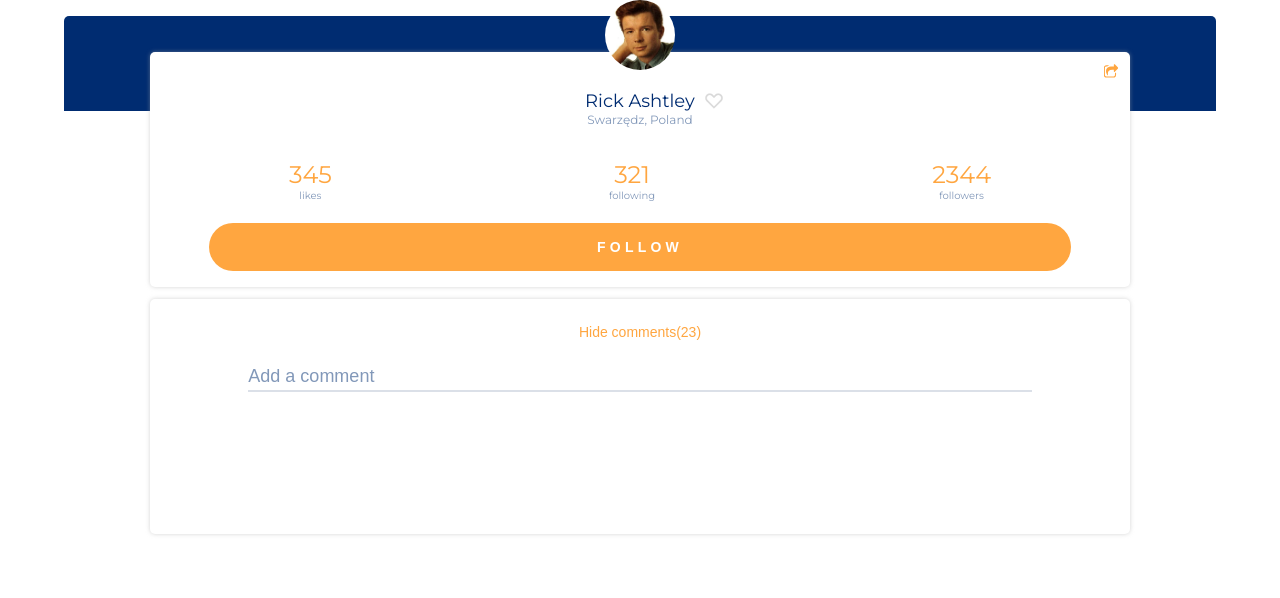
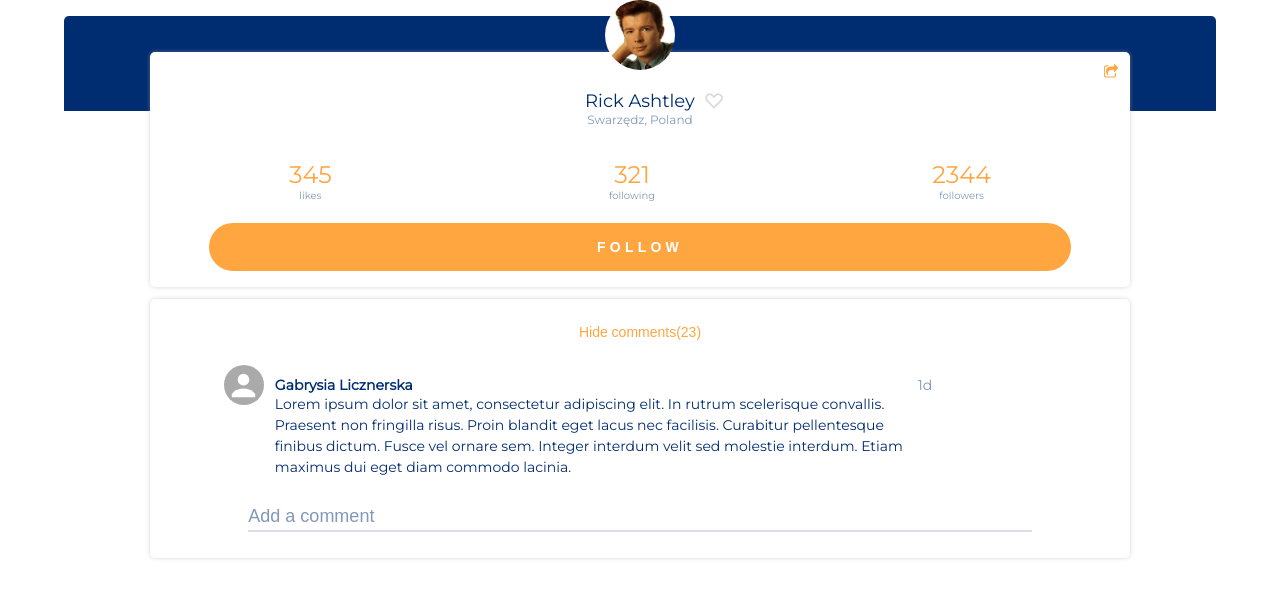
Before and after one commit to pawellicznerski/follow_app, a React (Create React App) app: page / in a window 1280 px wide. Shown: the top 598 px of the page. Built offline with nearby package versions, Linux system fonts and the light colour scheme.

Commit message:
styling comments

```diff
--- a/src/App.css
+++ b/src/App.css
@@ -1,3 +1,37 @@
+.single-comment {
+  width: 100%;
+  display: flex; }
+  .single-comment__icon {
+    width: 40px;
+    height: 40px;
+    border-radius: 50%;
+    background-image: url("./components/follow-app/comments/comments-grid/__comments-grid__single-comment/person.svg");
+    background-position: center;
+    background-size: 35px 35px;
+    background-repeat: no-repeat;
+    background-color: #aaaaaa; }
+  .single-comment__content {
+    width: 79%;
+    margin: 11px 0 0 11px;
+    display: flex;
+    flex-wrap: wrap;
+    color: #002C71;
+    font-size: 14px; }
+    .single-comment__content__name {
+      font-size: 14px;
+      width: 80%; }
+    .single-comment__content__date {
+      opacity: 0.5;
+      width: 20%;
+      display: flex;
+      justify-content: flex-end; }
+    .single-comment__content__text {
+      padding-right: 10px;
+      line-height: 21px; }
+
+.comments-grid {
+  width: 85%; }
+
 .comments {
   width: 85%;
   min-width: 283px;
@@ -18,7 +52,8 @@
     border: 0;
     border-bottom: 2px solid #DBE0E8;
     width: 80%;
-    height: 27px; }
+    height: 27px;
+    margin: 2em 0; }
     .comments__input::placeholder {
       font-size: 18px;
       color: #8298B9; }
--- a/src/components/follow-app/comments/_comments.scss
+++ b/src/components/follow-app/comments/_comments.scss
@@ -22,6 +22,7 @@
     border-bottom: 2px solid #DBE0E8;
     width: 80%;
     height: 27px;
+    margin: 2em 0;
     &::placeholder{
       font-size: 18px;
       color: #8298B9;
--- a/src/components/follow-app/comments/comments-grid/__comments-grid__single-comment/_comments-grid__single-comment.scss
+++ b/src/components/follow-app/comments/comments-grid/__comments-grid__single-comment/_comments-grid__single-comment.scss
@@ -0,0 +1,41 @@
+.single-comment{
+  // border: 1px solid red;
+  width: 100%;
+  display: flex;
+  &__icon{
+    // border: 1px solid green;
+    width:40px;
+    height:40px;
+    border-radius: 50%;
+    background-image: url("./components/follow-app/comments/comments-grid/__comments-grid__single-comment/person.svg");
+    background-position: center;
+    background-size: 35px 35px;
+    background-repeat: no-repeat;
+    background-color: rgba(170, 170, 170, 1);
+  }
+  &__content{
+    // border: 1px solid blue;
+    width: 79%;
+    margin: 11px 0 0 11px;
+    display: flex;
+    flex-wrap: wrap;
+    color: #002C71;
+    font-size: 14px;
+    &__name{
+      font-size: 14px;
+      width: 80%;
+      // border: 1px solid red;
+    }
+    &__date{
+      // border: 1px solid blue;
+      opacity: 0.5;
+      width: 20%;
+      display: flex;
+      justify-content: flex-end;
+    }
+    &__text{
+      padding-right: 10px;
+      line-height: 21px;
+    }
+  }
+}
--- a/src/components/follow-app/comments/comments-grid/__comments-grid__single-comment/comments-grid__single-comment.js
+++ b/src/components/follow-app/comments/comments-grid/__comments-grid__single-comment/comments-grid__single-comment.js
@@ -1,10 +1,24 @@
 import React, { Component } from 'react';
 
 class SingleComment extends Component {
+  constructor(props){
+    super(props);
+    this.state={
+
+    }
+  }
   render() {
     return (
-      <ul className="single-comment">
-      </ul>
+      <article className="single-comment">
+        <div className="single-comment__icon"></div>
+        <div className="single-comment__content">
+          <h2 className="single-comment__content__name">Gabrysia Licznerska</h2>
+          <span className="single-comment__content__date">1d</span>
+          <p className="single-comment__content__text">
+            Lorem ipsum dolor sit amet, consectetur adipiscing elit. In rutrum scelerisque convallis. Praesent non fringilla risus. Proin blandit eget lacus nec facilisis. Curabitur pellentesque finibus dictum. Fusce vel ornare sem. Integer interdum velit sed molestie interdum. Etiam maximus dui eget diam commodo lacinia.
+          </p>
+        </div>
+      </article>
     );
   }
 }
--- a/src/components/follow-app/comments/comments-grid/_comments-grid.scss
+++ b/src/components/follow-app/comments/comments-grid/_comments-grid.scss
@@ -0,0 +1,5 @@
+@import "./__comments-grid__single-comment/comments-grid__single-comment";
+
+.comments-grid{
+  width: 85%;
+}
--- a/src/components/follow-app/comments/comments-grid/comments-grid.js
+++ b/src/components/follow-app/comments/comments-grid/comments-grid.js
@@ -4,9 +4,9 @@ import SingleComment from './__comments-grid__single-comment/comments-grid__sing
 class CommentsGrid extends Component {
   render() {
     return (
-      <ul className="comments-grid">
+      <div className="comments-grid">
         <SingleComment/>
-      </ul>
+      </div>
     );
   }
 }
```
Also changed, not shown: src/components/follow-app/comments/comments-grid/__comments-grid__single-comment/person.svg (added).
